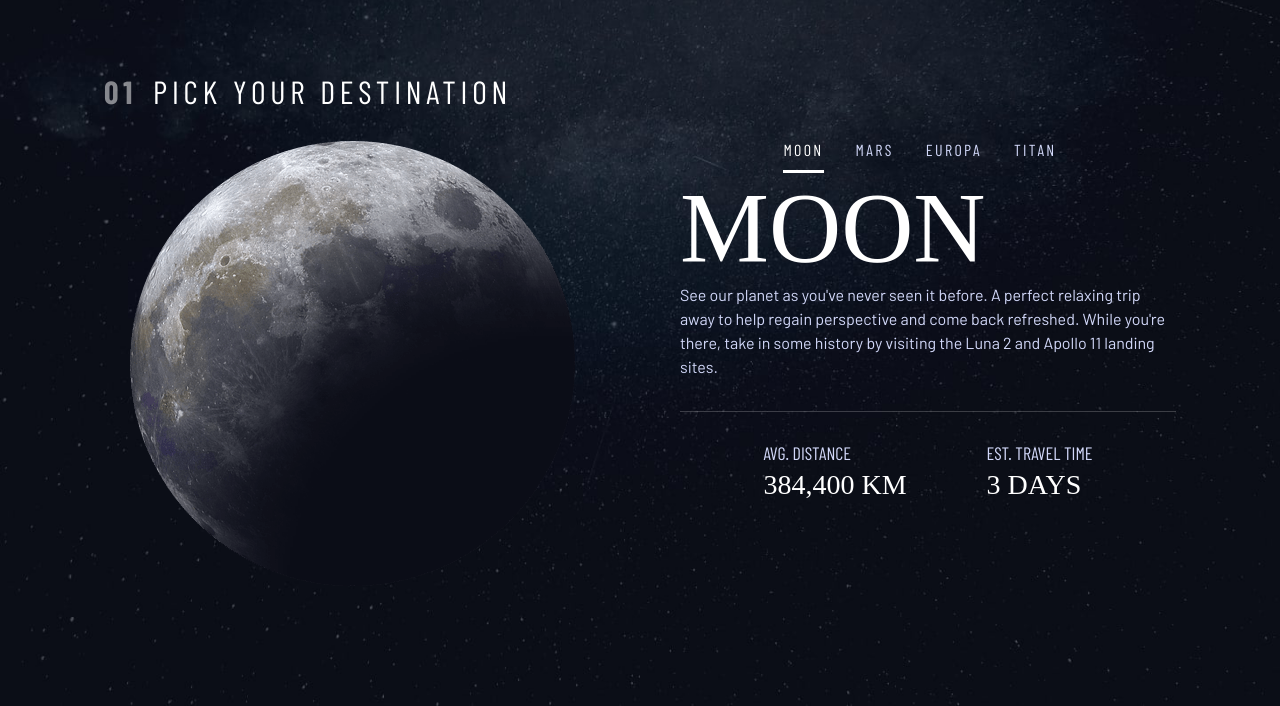
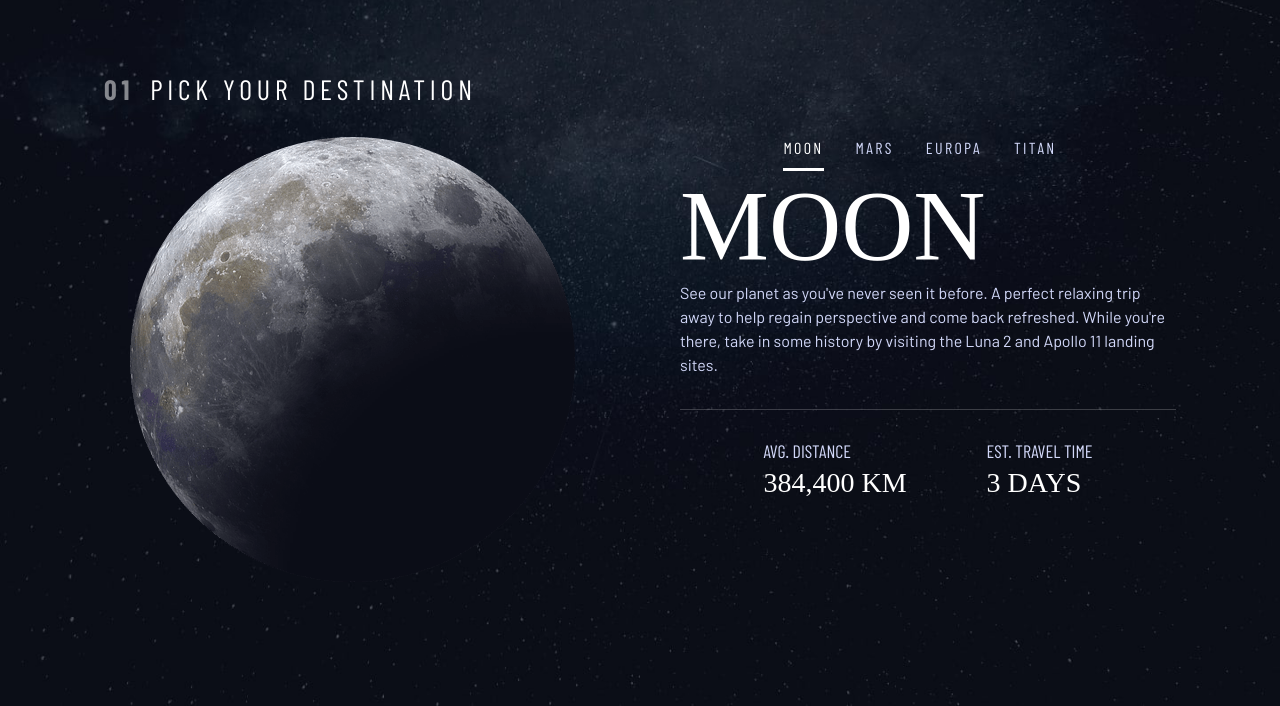
Before and after one commit to lexsac/space-tourism-site, a plain HTML site: page starter-code/destination-moon.html in a window 1280 px wide. Shown: the part 94-800 px from the top of the page. Drawn offline with nearby package versions, Linux system fonts and the light colour scheme; a web font is replaced by a local one.

Commit message:
Updated font sizes

```diff
--- a/starter-code/destination-moon.html
+++ b/starter-code/destination-moon.html
@@ -33,7 +33,7 @@
   <main id="main">
     <section class="grid-container grid-container--destination flow">
       <div class="intro-text">
-        <h1 class="destination-title uppercase text-light-cream ff-body-condensed fs-500 ls-med"><span aria-hidden="true" class="destination-span | fw-bold">01</span>Pick your destination</h1>
+        <h1 class="destination-title uppercase text-light-cream ff-body-condensed fs-400 ls-med"><span aria-hidden="true" class="destination-span | fw-bold">01</span>Pick your destination</h1>
         <img class="planet-img" src="./assets/destination/image-moon.png" alt="The moon">
       </div>
       <div>
```
